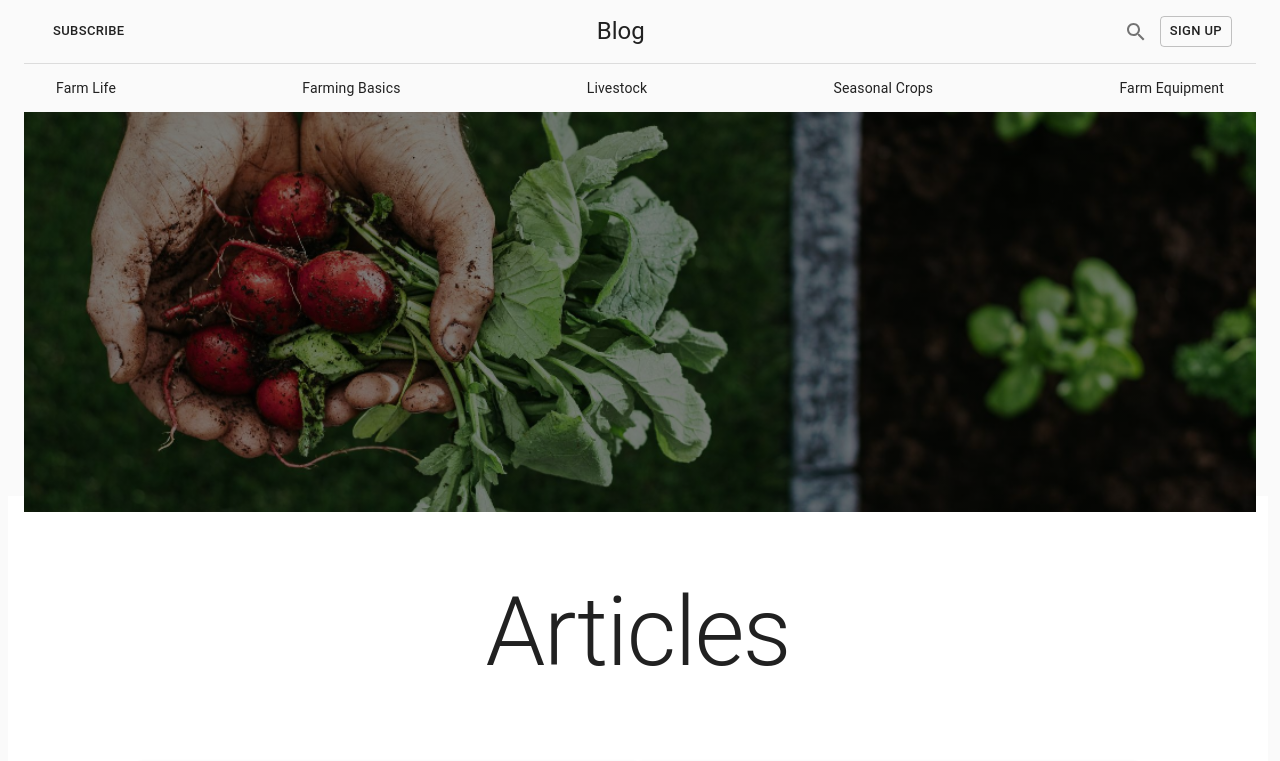
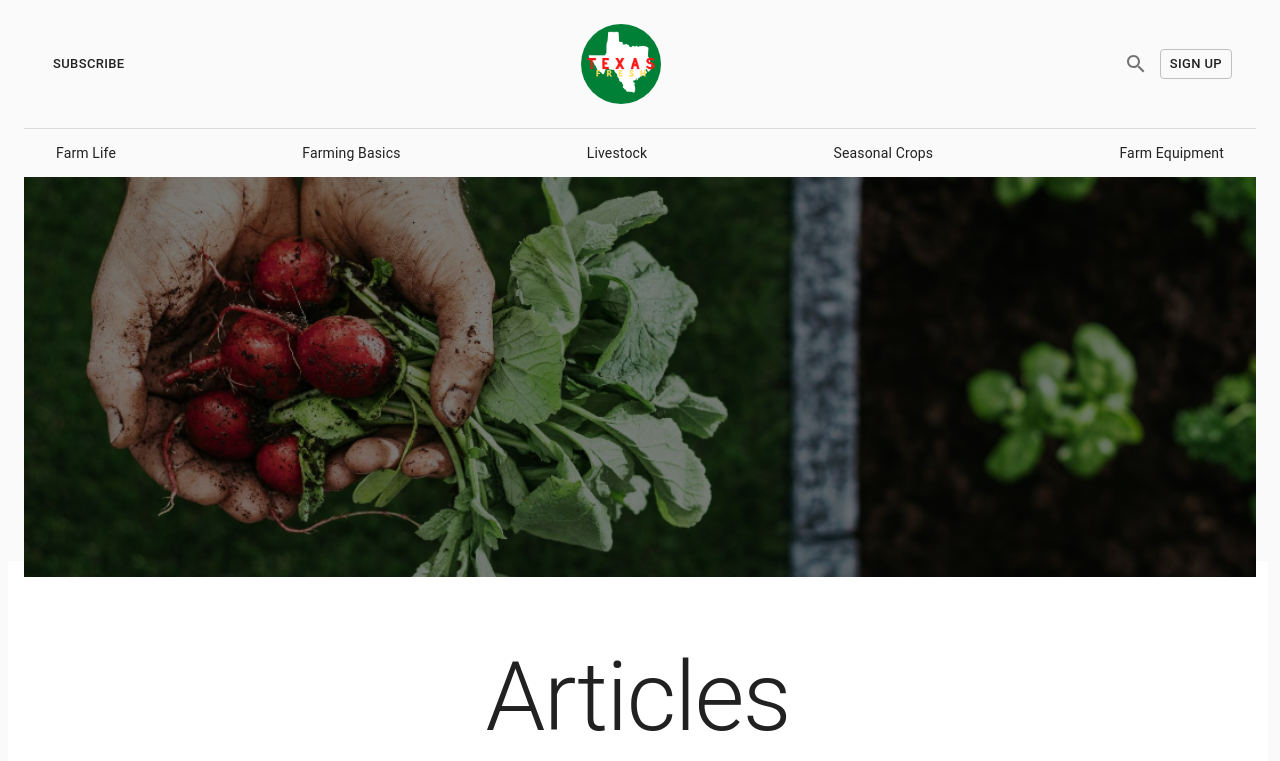
Before and after one commit to Delabove/Blog-Landing-Layout, a React (Create React App) app: page / in a window 1280 px wide. Shown: the top 761 px of the page. Built offline with nearby package versions, Linux system fonts and the light colour scheme.

Commit message:
Added logo

```diff
--- a/src/App.js
+++ b/src/App.js
@@ -70,7 +70,7 @@ function App() {
     <ScopedCssBaseline>
     <div className="App">
       <Container maxWidth="lg">
-          <Navbar title="Blog" sections={sections} />
+          <Navbar title="" sections={sections} />
           <Header/>
           <main>
             <Grid container spacing={4}>
--- a/src/components/Navbar.js
+++ b/src/components/Navbar.js
@@ -8,6 +8,9 @@ import IconButton from '@material-ui/core/IconButton';
 import SearchIcon from '@material-ui/icons/Search';
 import Typography from '@material-ui/core/Typography';
 import Link from '@material-ui/core/Link';
+import Logo from '../img/logo.png';
+import Avatar from '@material-ui/core/Avatar';
+import Box from '@material-ui/core/Box'
 
 
 const useStyles = makeStyles((theme) => ({
@@ -25,11 +28,23 @@ const useStyles = makeStyles((theme) => ({
     padding: theme.spacing(1),
     flexShrink: 0,
   },
+  logo: {
+
+      width: theme.spacing(10),
+      height: theme.spacing(10),
+      margin: theme.spacing(3)
+
+  },
+  logoContainer: {
+    display: 'flex',
+    justifyContent: 'center',
+    alignItems: 'center'
+  }
 }));
 
 export default function Header(props) {
   const classes = useStyles();
-  const { sections, title } = props;
+  const { sections} = props;
 
   return (
     <React.Fragment>
@@ -43,7 +58,9 @@ export default function Header(props) {
           noWrap
           className={classes.toolbarTitle}
         >
-          {title}
+      <Box className={classes.logoContainer}>
+        <Avatar className={classes.logo} alt="Logo" src={Logo} />
+      </Box>
         </Typography>
         <IconButton>
           <SearchIcon />
--- a/src/components/PopularArticles.js
+++ b/src/components/PopularArticles.js
@@ -35,9 +35,9 @@ const classes = useStyles();
     </Typography>
     <Tabs forceRenderTabPanel defaultIndex={1}>
     <TabList>
-      <Tab>Fave Reads</Tab>
+      <Tab>Favorite Reads</Tab>
       <Tab>Most Talked About</Tab>
-      <Tab>Sharables</Tab>
+      <Tab>Most Shared</Tab>
     </TabList>
     <TabPanel>
       <Tabs forceRenderTabPanel>
```
Also changed, not shown: src/img/logo.png.
